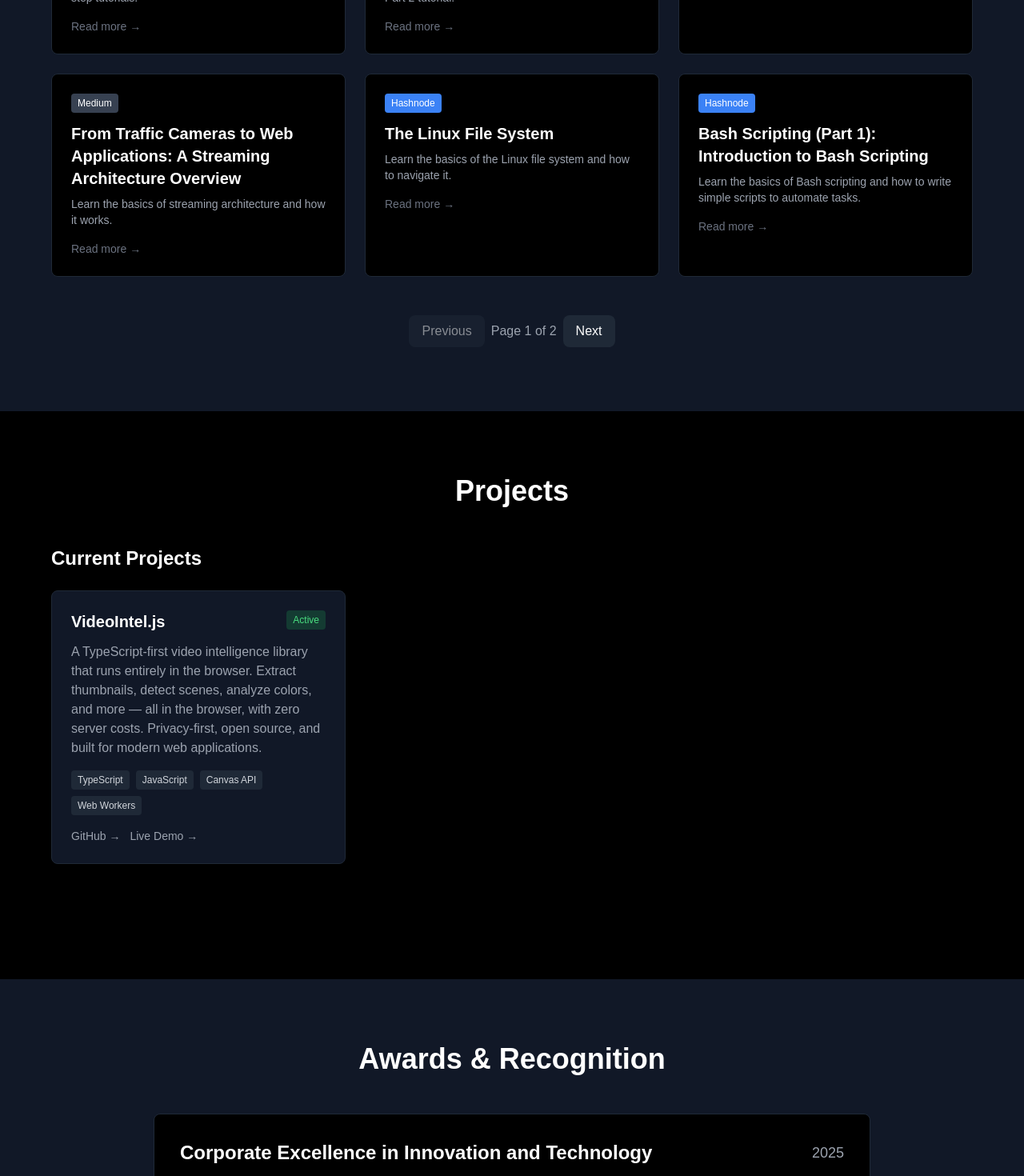
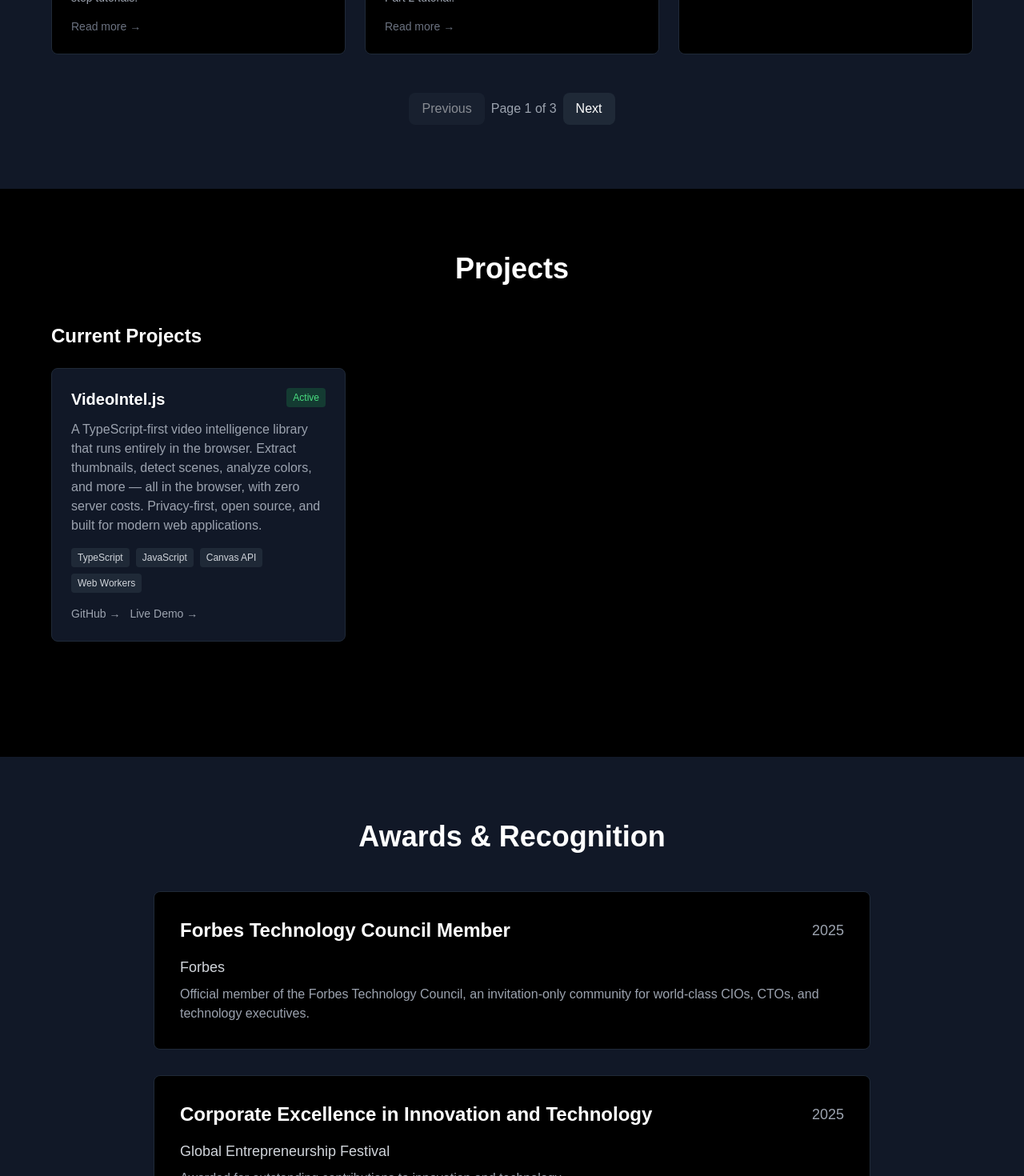
Before and after one commit to gold-olar/portfolio, a Next.js app: page / in a window 1280 px wide. Shown: the part 2400-3870 px from the top of the page at 80% size. Built offline with nearby package versions, Linux system fonts and the light colour scheme.

Commit message:
final touches

```diff
--- a/app/components/BlogSection.tsx
+++ b/app/components/BlogSection.tsx
@@ -3,7 +3,7 @@
 import { blogPosts } from "../data/blogPosts";
 import { useState } from "react";
 
-const POSTS_PER_PAGE = 6;
+const POSTS_PER_PAGE = 3;
 
 export default function BlogSection() {
   const [currentPage, setCurrentPage] = useState(1);
--- a/app/data/awards.ts
+++ b/app/data/awards.ts
@@ -4,13 +4,21 @@ export interface Award {
   organization: string;
   year: number;
   description?: string;
+  badgeImage?: string;
 }
 
 export const awards: Award[] = [
   {
     id: "1",
+    title: "Forbes Technology Council Member",
+    organization: "Forbes",
+    year: 2025,
+    description: "Official member of the Forbes Technology Council, an invitation-only community for world-class CIOs, CTOs, and technology executives.",
+  },
+  {
+    id: "2",
     title: "Corporate Excellence in Innovation and Technology",
-    organization: "GEF 2025",
+    organization: "Global Entrepreneurship Festival",
     year: 2025,
     description: "Awarded for outstanding contributions to innovation and technology",
   },
```
Also changed, not shown: public/assets/forbes-tech-council-badge.png (added).
